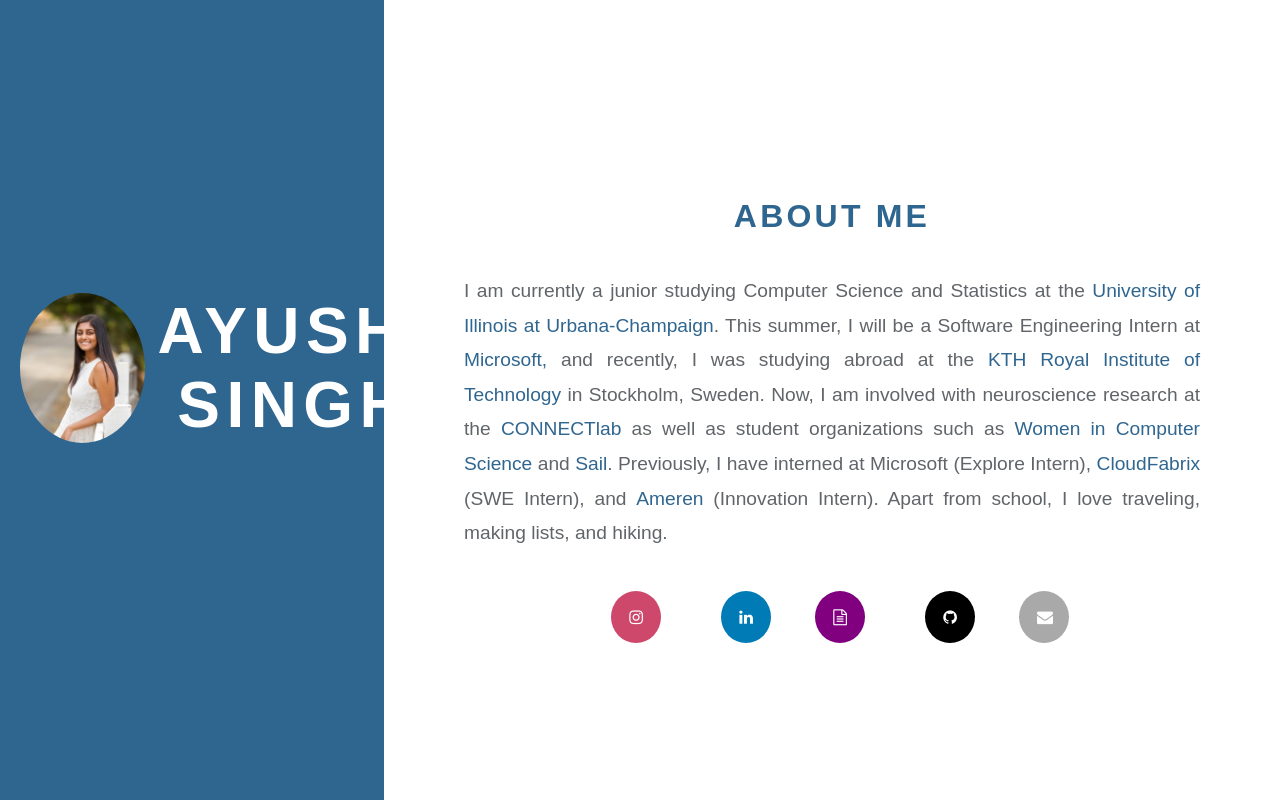
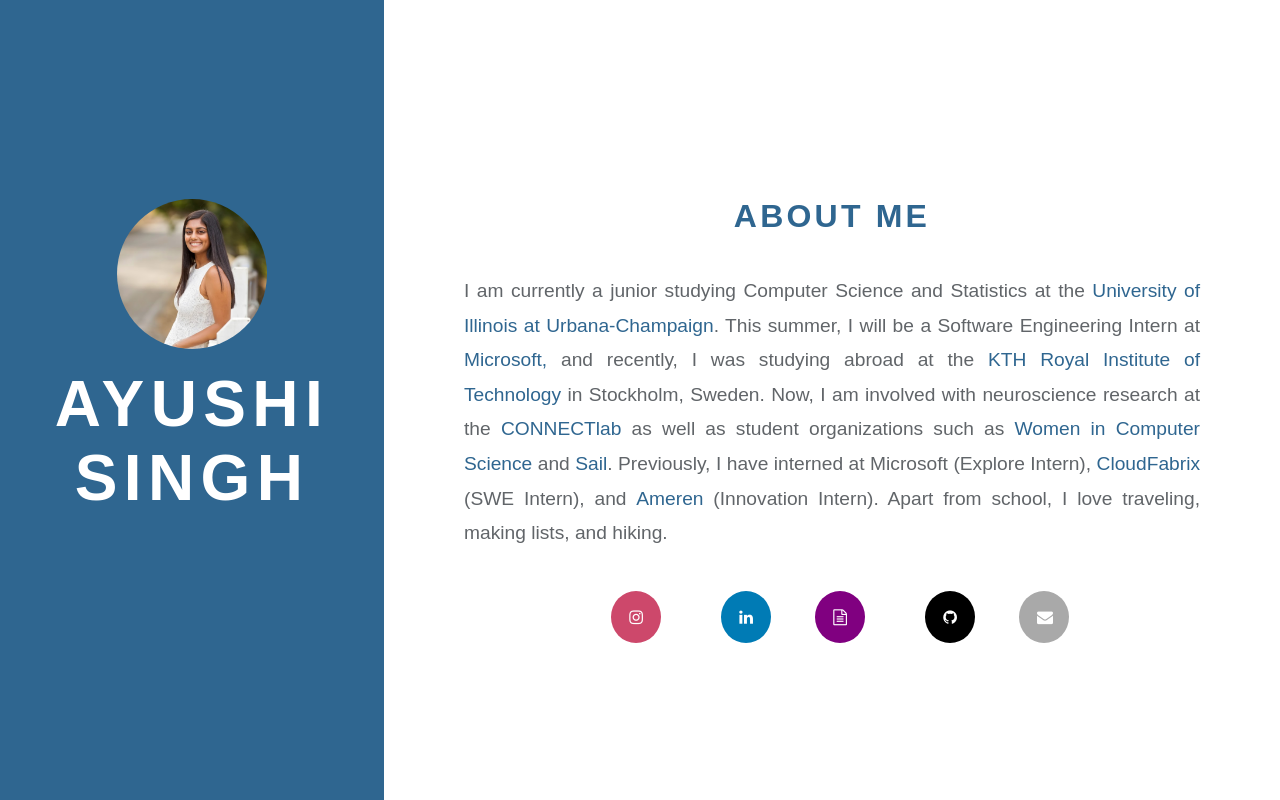
Before and after one commit to ayusheesingh/ayusheesingh.github.io, a plain HTML site: page index.html in a window 1280 px wide. Drawn offline with Linux system fonts and the light colour scheme.

Commit message:
centered picture

```diff
--- a/index.html
+++ b/index.html
@@ -10,7 +10,8 @@
   <!-- <div class="first-column" style="background-image: url('croppedbeach.png');"></div> -->
   <div class="first-column" style="background-color:#2F6690;"">
     <div class="intro">
-      <h2><img src="me0.png" width="150" height="150"> Ayushi Singh</h2>
+      <img src="me0.png" width="150" height="150">
+      <h2> Ayushi Singh</h2>
     </div>
   </div>
   <div class="second-column" style="background-color:#FFFFFF;">
```
